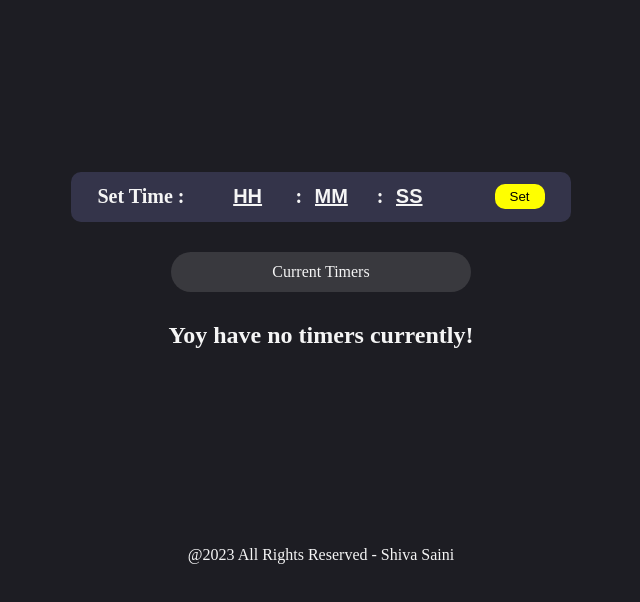
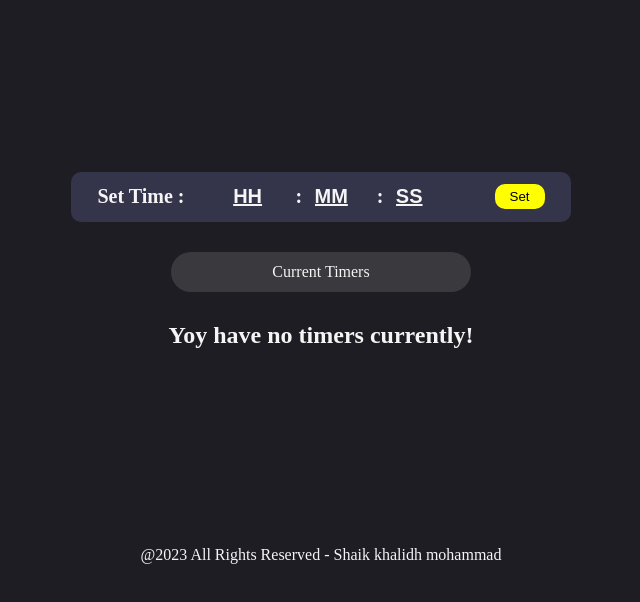
Before and after one commit to KingKhalidh/project-f3, a plain HTML site: page index.html in a window 1280 px wide. Shown: the part 60-662 px from the top of the page, without its empty margins (319-959 px from the left). Drawn offline with Linux system fonts and the light colour scheme.

Commit message:
Update index.html

```diff
--- a/index.html
+++ b/index.html
@@ -34,7 +34,7 @@
      </div>
    </main>
    <footer>
-      @2023 All Rights Reserved - Shiva Saini
+      @2023 All Rights Reserved - Shaik khalidh mohammad
    </footer>
     <script src="./script.js"></script>
 </body>
```
